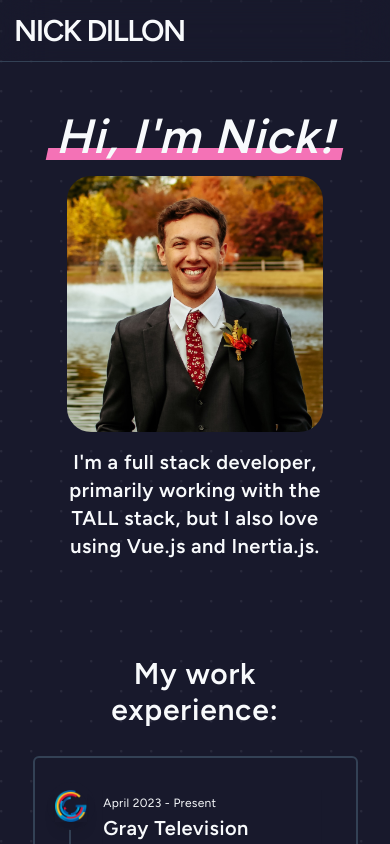
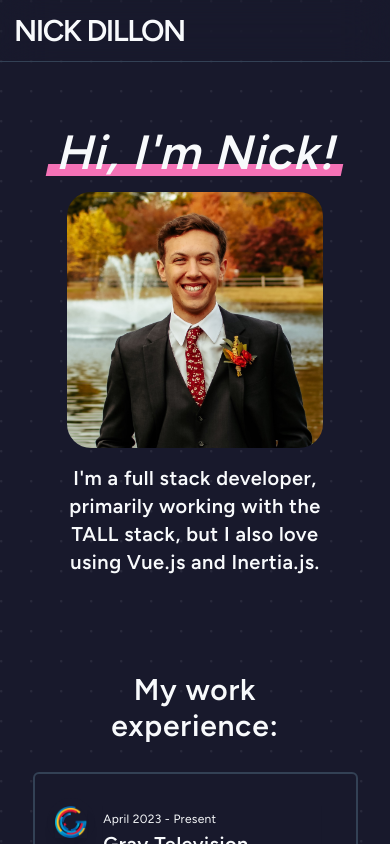
Before and after one commit to NickDillon1412/portfolio-site, a Vue app: page / in a window 390 px wide. Shown: the top 844 px of the page. Built offline with nearby package versions, Linux system fonts and the light colour scheme; some icons are missing.

Commit message:
Fixed spacing and padding on mobile

```diff
--- a/src/views/HomeView.vue
+++ b/src/views/HomeView.vue
@@ -1,10 +1,10 @@
 <template>
-	<div class="pt-28 sm:pt-28 text-slate-50">
+	<div class="pt-32 sm:pt-28 text-slate-50">
 		<div class="flex flex-col items-center max-w-xl px-8 mx-auto space-y-4 text-center sm:px-4">
 			<h1 class="italic font-bold">
 				<div
-					class="relative items-center justify-center inline-block w-auto h-auto px-2 text-base font-bold text-opacity-100 transition-all duration-300 rounded outline-none cursor-pointer group active:ring-0 active:outline-none">
-					<span class="relative z-20 text-5xl">Hi, I'm Nick!</span>
+					class="relative items-center justify-center inline-block w-auto h-auto px-1 text-base font-bold text-opacity-100 transition-all duration-300 rounded outline-none cursor-pointer group active:ring-0 active:outline-none">
+					<span class="relative z-20 p-1 text-5xl">Hi, I'm Nick!</span>
 					<span
 						class="absolute bottom-0 left-0 z-10 w-full h-3 transition-all duration-300 ease-out -skew-x-12 bg-pink-400"></span>
 				</div>
```
